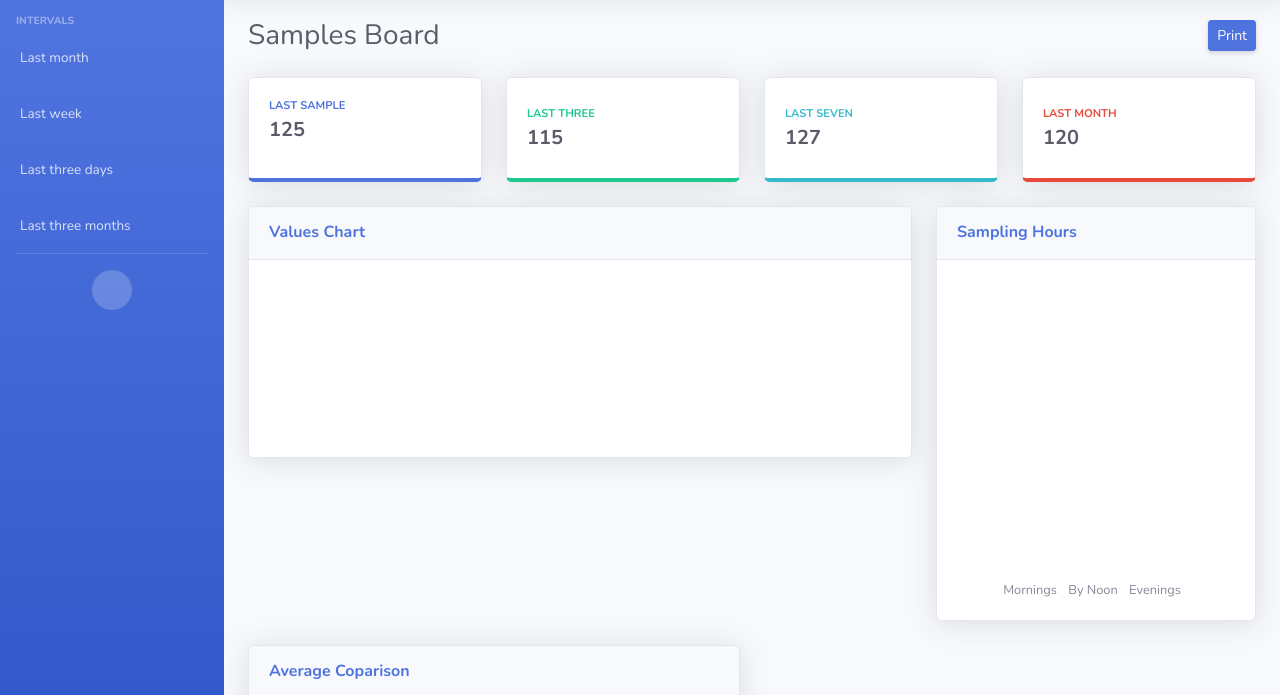
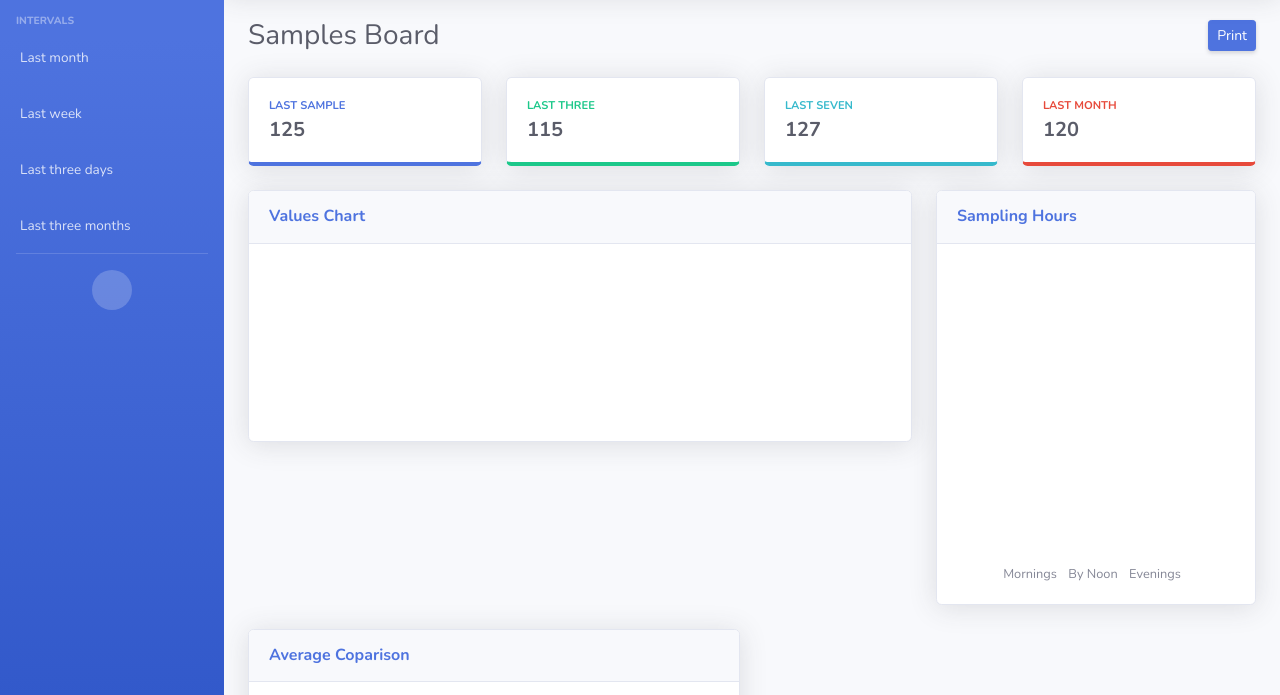
Before and after one commit to auxcoder/gluboard-bootstrap, a website: page index.html in a window 1280 px wide. Shown: the part 75-770 px from the top of the page. Drawn offline with nearby package versions, Linux system fonts and the light colour scheme; files that its build step writes are made by us from their sources.

Commit message:
Update template for last days elements

```diff
--- a/index.html
+++ b/index.html
@@ -134,7 +134,7 @@
                   <div class="row no-gutters align-items-center">
                     <div class="col mr-2">
                       <div class="text-xs font-weight-bold text-primary text-uppercase mb-1">Last sample</div>
-                      <div class="h5 mb-0 font-weight-bold text-gray-800">125</div>
+                      <div class="h5 mb-0 font-weight-bold text-gray-800 value">125</div>
                     </div>
                     <div class="col-auto">
                       <i class="fas fa-tint fa-2x text-gray-300"></i>
@@ -145,13 +145,13 @@
             </div>
 
             <!-- last 3 days -->
-            <div class="col-xl-3 col-md-3 mb-4">
-              <div class="card border-bottom-success shadow h-100 py-2">
+            <div class="col-6 col-xl-3 col-md-3 mb-4">
+              <div class="card border-bottom-success shadow h-100" id="lastThreeAve">
                 <div class="card-body">
                   <div class="row no-gutters align-items-center">
                     <div class="col mr-2">
                       <div class="text-xs font-weight-bold text-success text-uppercase mb-1">Last Three</div>
-                      <div class="h5 mb-0 font-weight-bold text-gray-800">115</div>
+                      <div class="h5 mb-0 font-weight-bold text-gray-800 value">115</div>
                     </div>
                     <div class="col-auto">
                       <i class="fas fa-tint fa-2x text-gray-300"></i>
@@ -162,8 +162,8 @@
             </div>
 
             <!-- last seven days -->
-            <div class="col-xl-3 col-md-3 mb-4">
-              <div class="card border-bottom-info shadow h-100 py-2">
+            <div class="col-6 col-xl-3 col-md-3 mb-4">
+              <div class="card border-bottom-info shadow h-100" id="lastSevenAve">
                 <div class="card-body">
                   <div class="row no-gutters align-items-center">
                     <div class="col mr-2">
@@ -179,13 +179,13 @@
             </div>
 
             <!-- Last month -->
-            <div class="col-xl-3 col-md-3 mb-4">
-              <div class="card border-bottom-danger shadow h-100 py-2">
+            <div class="col-6 col-xl-3 col-md-3 mb-4">
+              <div class="card border-bottom-danger shadow h-100" id="lastMonthAve">
                 <div class="card-body">
                   <div class="row no-gutters align-items-center">
                     <div class="col mr-2">
                       <div class="text-xs font-weight-bold text-danger text-uppercase mb-1">Last Month</div>
-                      <div class="h5 mb-0 font-weight-bold text-gray-800">120</div>
+                      <div class="h5 mb-0 font-weight-bold text-gray-800 value">120</div>
                     </div>
                     <div class="col-auto">
                       <i class="fas fa-tint fa-2x text-gray-300"></i>
```
